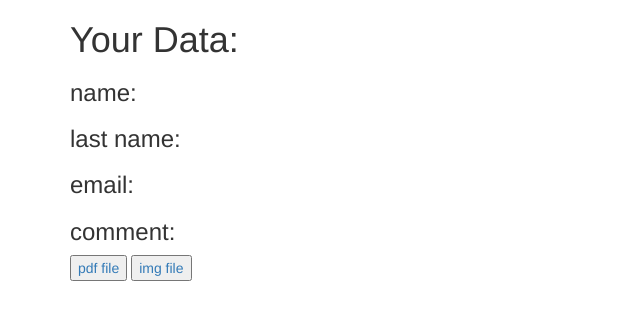
After one commit to omercotkd/job-project, a Flask app: template templates/get-data.html in a window 1280 px wide. The commit adds this page. Shown: the top 320 px of the page, without its empty margins (0-640 px from the left). Run offline with Flask 2, Linux system fonts and the light colour scheme; the template is opened without the code that fills it, so the values that code supplies are empty; some libraries are stand-ins or nearby versions.

Commit message:
Add delete session button and option to get your data from the data base

```diff
--- a/form.py
+++ b/form.py
@@ -1,6 +1,6 @@
 from flask_wtf import FlaskForm
 from wtforms import StringField, SubmitField, TextAreaField
-from wtforms.validators import DataRequired, Email, AnyOf
+from wtforms.validators import DataRequired, Email
 from flask_wtf.file import FileField, FileRequired, FileAllowed
 
 
--- a/main.py
+++ b/main.py
@@ -1,9 +1,10 @@
 from functools import wraps
-from flask import Flask, render_template, redirect, url_for, flash, request, session
+from flask import Flask, render_template, redirect, url_for, flash, session, send_file, request
 from flask_sqlalchemy import SQLAlchemy
 from form import InfoForm, EmailForm
 from flask_bootstrap import Bootstrap
 import jwt
+from io import BytesIO
 
 app = Flask(__name__)
 app.config['SECRET_KEY'] = 'SomeSecretKey'
@@ -22,6 +23,7 @@ def not_allow_with_token(func):
             flash("U already filled the form")
             return redirect(url_for("home"))
         return func(*args, **kwargs)
+
     return inner
 
 
@@ -33,6 +35,7 @@ def check_for_data_id(func):
             return func(*args, **kwargs)
         flash("U need to fill the form in register to access this page")
         return redirect(url_for("home"))
+
     return inner
 
 
@@ -44,6 +47,7 @@ def allow_only_with_token(func):
             return func(*args, **kwargs)
         flash("U need to fill all the forms to made this action")
         return redirect(url_for("home"))
+
     return inner
 
 
@@ -62,8 +66,6 @@ class User(db.Model):
 
 @app.route("/")
 def home():
-    # when testing uncomment the line below so u can fill the forms multiple times
-    # session.clear()
     return render_template("index.html")
 
 
@@ -122,13 +124,31 @@ def enter_email():
     return render_template("get-email.html", form=form)
 
 
-# TODO make a path to delete the saved token (for testing only)
-# TODO make the templates look batter
-
-@app.route("/get-data", methods=["POST", "GET"])
+# this path will give your data from the db
+@app.route("/get-data")
 @allow_only_with_token
 def get_data():
-    # TODO send an email to the enterd email with all the data provided
+    # get hold of the jwt data
+    token = session["token"]
+    decoded = jwt.decode(token, app.config['SECRET_KEY'], algorithms="HS256")
+    # use the data from the jwt token to get the data from the db
+    data = User.query.get(decoded["id"])
+    # send the files if requested
+    if request.method == "GET":
+        if request.args.get("file") == "pdf":
+            return send_file(BytesIO(data.pdf_file), download_name=data.pdf_file_name, as_attachment=True)
+        elif request.args.get("file") == "img":
+            return send_file(BytesIO(data.img_file), download_name=data.img_file_name, as_attachment=True)
+
+    return render_template("get-data.html", data=data)
+
+
+# this path will delete the saved token, useful for testing
+@app.route("/delete")
+@allow_only_with_token
+def delete():
+    session.clear()
+    flash("session cleared")
     return redirect(url_for("home"))
 
 
--- /dev/null
+++ b/templates/get-data.html
@@ -0,0 +1,21 @@
+{% extends 'bootstrap/base.html' %}
+{% import "bootstrap/wtf.html" as wtf %}
+
+{% block content %}
+
+<div class="container">
+  <h1>Your Data:</h1>
+  <h3>name: </h3>
+  <P>{{data.name}}</P>
+  <h3>last name:</h3>
+  <p> {{data.last_name}}</p>
+  <h3>email:</h3>
+  <p>{{data.email}}</p>
+  <h3>comment:</h3>
+  <p>{{data.comment_field}}</p>
+  <button><a href="{{url_for('get_data', file='pdf')}}">pdf file</a></button>
+  <button><a href="{{url_for('get_data', file='img')}}">img file</a></button>
+
+</div>
+
+{% endblock %}
--- a/templates/index.html
+++ b/templates/index.html
@@ -1,19 +1,18 @@
 {% extends 'bootstrap/base.html' %}
-
 
 {% block content %}
 
 <div class="container">
   <button><a href="{{url_for('register')}}">Register</a></button>
-  <br>
   <button><a href="{{url_for('get_data')}}">Get your data</a></button>
+  <button><a href="{{url_for('delete')}}">Delete Saved Session(for testing)</a></button>
   {% with messages = get_flashed_messages() %}
         {% if messages %}
           <ul class=flashes>
           {% for message in messages %}
               <li><p style="color:red">{{ message }}</p></li>
           {% endfor %}
-        </ul>
+          </ul>
         {% endif %}
       {% endwith %}
 
```
Also changed, not shown: 1 other file.
